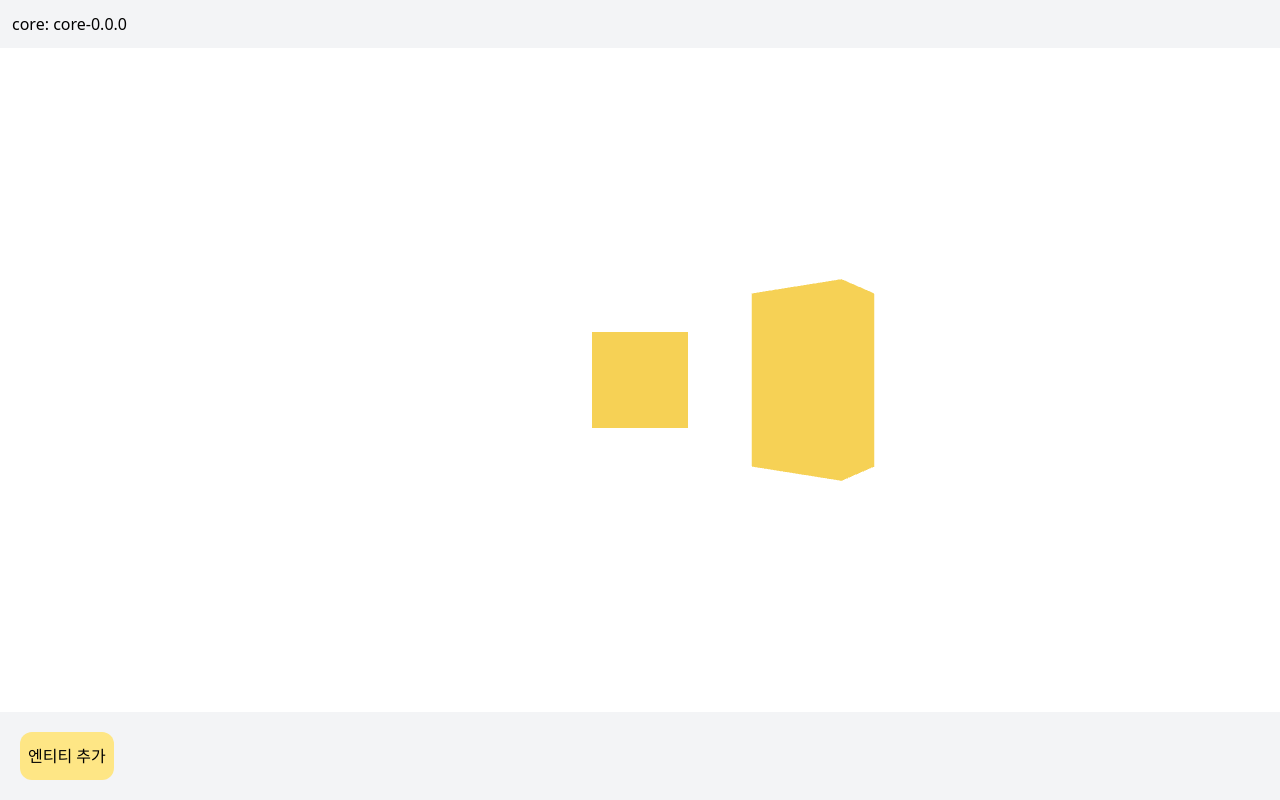
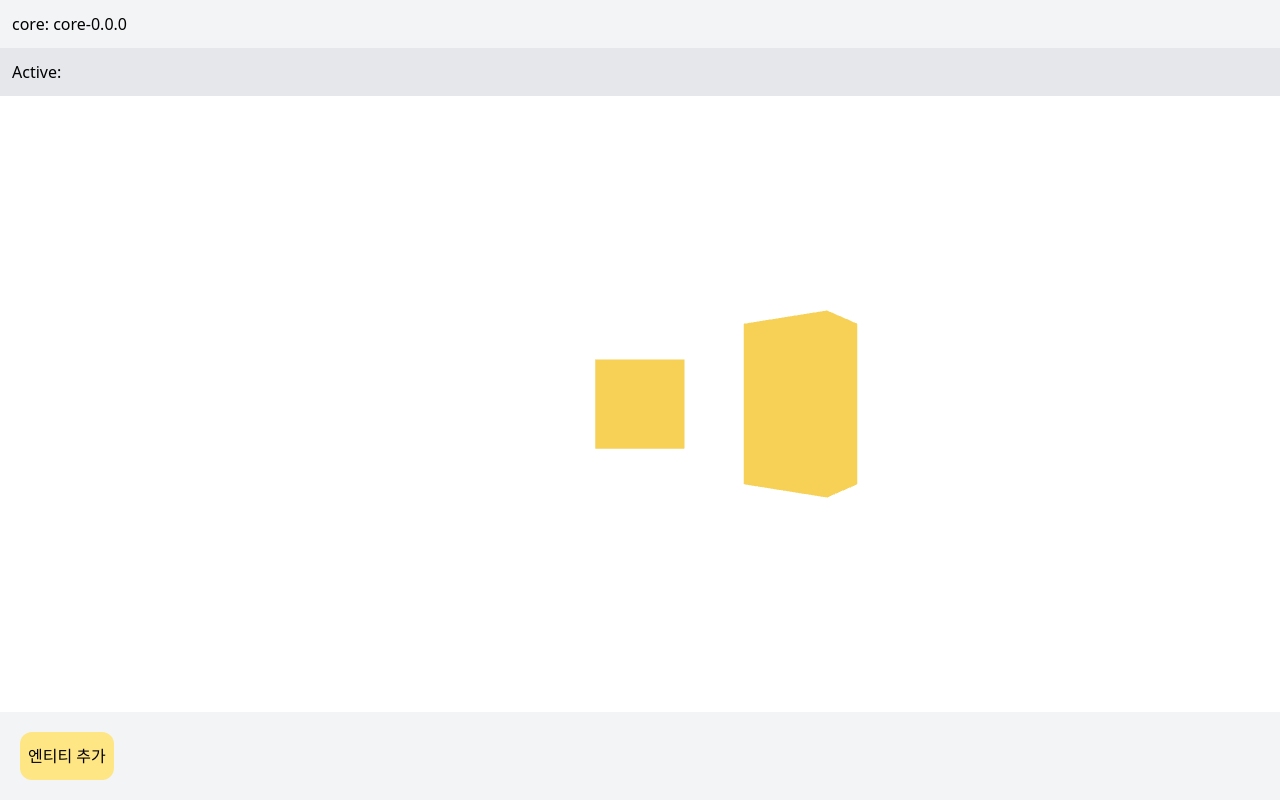
Before and after one commit to nninnnin/scene-state-core, a React (Vite) app in the folder apps/playground/: page / in a window 1280 px wide. Built offline with nearby package versions, Linux system fonts and the light colour scheme.

Commit message:
`apps/playground`: Reconstruct directories based on features

```diff
--- a/apps/playground/src/App.tsx
+++ b/apps/playground/src/App.tsx
@@ -1,28 +1,12 @@
-import clsx from "clsx";
-import { useCommand, useSceneState } from "@ssc/react";
-import {
-  AddEntityCommand,
-  version as coreVersion,
-} from "@ssc/core";
+import { useSceneState } from "@ssc/react";
 import { Canvas } from "@react-three/fiber";
-import { OrbitControls } from "@react-three/drei";
 
-import EntityMesh from "./components/EntityMesh";
+import EntityMesh from "./scene/components/EntityMesh";
+import PropertyPanel from "./panels/property-panel/PropertyPanel";
+import Toolbar from "./panels/toolbar-panel/Toolbar";
 
 function App() {
   const { sceneState } = useSceneState();
-  const { dispatch } = useCommand();
-
-  const handleAddEntityClick = () => {
-    const random = Math.random() * 100;
-
-    const entityId = "my-id" + random;
-    const entityName = "Justin" + random;
-
-    dispatch(
-      new AddEntityCommand(entityId, entityName),
-    );
-  };
 
   const meshes = Object.entries(
     sceneState.entities,
@@ -33,40 +17,27 @@ function App() {
     return (
       <EntityMesh
         key={`entity-${entityId}`}
+        id={entityId}
         transform={transform}
       />
     );
   });
 
   return (
-    <div className="flex flex-col h-[100dvh]">
-      <div
-        id="navigation-bar"
-        className="bg-gray-100 p-3"
-      >
-        core: {coreVersion()}
-      </div>
+    <div
+      id="app-container"
+      className="flex flex-col h-[100dvh]"
+    >
+      <PropertyPanel />
 
       <Canvas className="flex-1">
         {meshes}
 
         <ambientLight intensity={5} />
-        <OrbitControls />
+        {/* <OrbitControls /> */}
       </Canvas>
 
-      <div
-        id="button-container"
-        className="bg-gray-100 p-5"
-      >
-        <button
-          className={clsx(
-            "bg-amber-200 p-3 px-2 rounded-xl",
-          )}
-          onClick={handleAddEntityClick}
-        >
-          엔티티 추가
-        </button>
-      </div>
+      <Toolbar />
     </div>
   );
 }
--- /dev/null
+++ b/apps/playground/src/panels/property-panel/PropertyPanel.tsx
@@ -0,0 +1,16 @@
+import { version as coreVersion } from "@ssc/core";
+const PropertyPanel = () => {
+  return (
+    <div id="navigation-bar" className="flex flex-col">
+      <div>
+        <div className="bg-gray-100 p-3 ">
+          core: {coreVersion()}
+        </div>
+
+        <div className="p-3 bg-gray-200">Active:</div>
+      </div>
+    </div>
+  );
+};
+
+export default PropertyPanel;
--- /dev/null
+++ b/apps/playground/src/panels/toolbar-panel/Toolbar.tsx
@@ -0,0 +1,36 @@
+import clsx from "clsx";
+import { AddEntityCommand } from "@ssc/core";
+import { useCommand } from "@ssc/react";
+
+const Toolbar = () => {
+  const { dispatch } = useCommand();
+
+  const handleAddEntityClick = () => {
+    const random = Math.random() * 100;
+
+    const entityId = "my-id" + random;
+    const entityName = "Justin" + random;
+
+    dispatch(
+      new AddEntityCommand(entityId, entityName),
+    );
+  };
+
+  return (
+    <div
+      id="button-container"
+      className="bg-gray-100 p-5"
+    >
+      <button
+        className={clsx(
+          "bg-amber-200 p-3 px-2 rounded-xl",
+        )}
+        onClick={handleAddEntityClick}
+      >
+        엔티티 추가
+      </button>
+    </div>
+  );
+};
+
+export default Toolbar;
--- a/apps/playground/src/components/EntityMesh.tsx
+++ b/apps/playground/src/scene/components/EntityMesh.tsx
@@ -1,11 +1,14 @@
 import {
   DEFAULT_TRANSFORM,
   type Transform,
+  type EntityId,
 } from "@ssc/core";
 
 const EntityMesh = ({
+  id,
   transform = DEFAULT_TRANSFORM,
 }: {
+  id: EntityId;
   transform?: Transform;
 }) => {
   return (
@@ -13,6 +16,7 @@ const EntityMesh = ({
       position={transform.position}
       rotation={transform.rotation}
       scale={transform.scale}
+      onClick={(e) => console.log("entity id: ", id)}
     >
       <boxGeometry />
       <meshStandardMaterial color="orange" />
```
